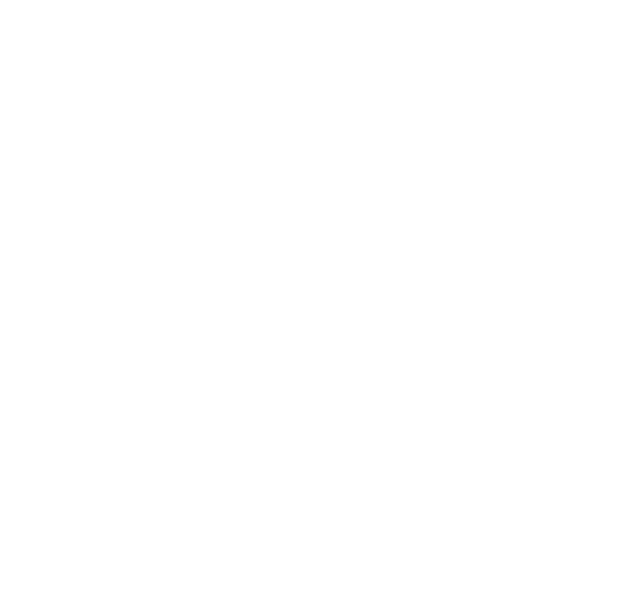
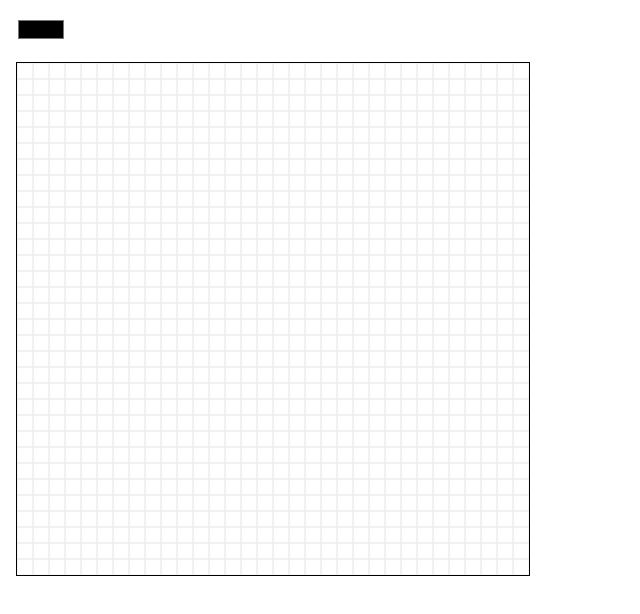
Before and after one commit to eypacha/pixeltrace, a Vue app: page / in a window 1280 px wide. Shown: the top 614 px of the page, without its empty margins (0-640 px from the left). Built offline with nearby package versions, Linux system fonts and the light colour scheme.

Commit message:
Add color picker and improve canvas drawing functionality

```diff
--- a/src/views/HomeView.vue
+++ b/src/views/HomeView.vue
@@ -1,5 +1,108 @@
 <template>
-  <div class="home-view">
+  <div class="p-4">
+    <div class="mb-4">
+      <input type="color" v-model="currentColor" />
+    </div>
 
+    <canvas
+      ref="canvasRef"
+      class="border"
+      @mousedown="handleMouseDown"
+      @mousemove="handleMouseMove"
+      @mouseup="handleMouseUp"
+      @mouseleave="handleMouseUp"
+    />
   </div>
 </template>
+
+<script setup>
+import { ref, onMounted } from "vue"
+
+const canvasRef = ref(null)
+
+const cols = 32
+const rows = 32
+const pixelSize = 16
+
+let ctx = null
+
+// estado de la grilla
+const grid = Array.from({ length: rows }, () =>
+  Array.from({ length: cols }, () => null)
+)
+
+let isDrawing = false
+let currentColor = "#000000"
+
+// --- INIT ---
+onMounted(() => {
+  const canvas = canvasRef.value
+  canvas.width = cols * pixelSize
+  canvas.height = rows * pixelSize
+
+  ctx = canvas.getContext("2d")
+  draw()
+})
+
+// --- DRAW ---
+function draw() {
+  ctx.clearRect(0, 0, ctx.canvas.width, ctx.canvas.height)
+
+  for (let y = 0; y < rows; y++) {
+    for (let x = 0; x < cols; x++) {
+      const color = grid[y][x]
+
+      if (color) {
+        ctx.fillStyle = color
+        ctx.fillRect(
+          x * pixelSize,
+          y * pixelSize,
+          pixelSize,
+          pixelSize
+        )
+      }
+
+      // grid lines
+      ctx.strokeStyle = "#eee"
+      ctx.strokeRect(
+        x * pixelSize,
+        y * pixelSize,
+        pixelSize,
+        pixelSize
+      )
+    }
+  }
+}
+
+// --- INPUT ---
+function getCellFromMouse(e) {
+  const rect = canvasRef.value.getBoundingClientRect()
+  const x = Math.floor((e.clientX - rect.left) / pixelSize)
+  const y = Math.floor((e.clientY - rect.top) / pixelSize)
+
+  return { x, y }
+}
+
+function paint(e) {
+  const { x, y } = getCellFromMouse(e)
+
+  if (x >= 0 && x < cols && y >= 0 && y < rows) {
+    grid[y][x] = currentColor
+    draw()
+  }
+}
+
+function handleMouseDown(e) {
+  isDrawing = true
+  paint(e)
+}
+
+function handleMouseMove(e) {
+  if (!isDrawing) return
+  paint(e)
+}
+
+function handleMouseUp() {
+  isDrawing = false
+}
+</script>
```
